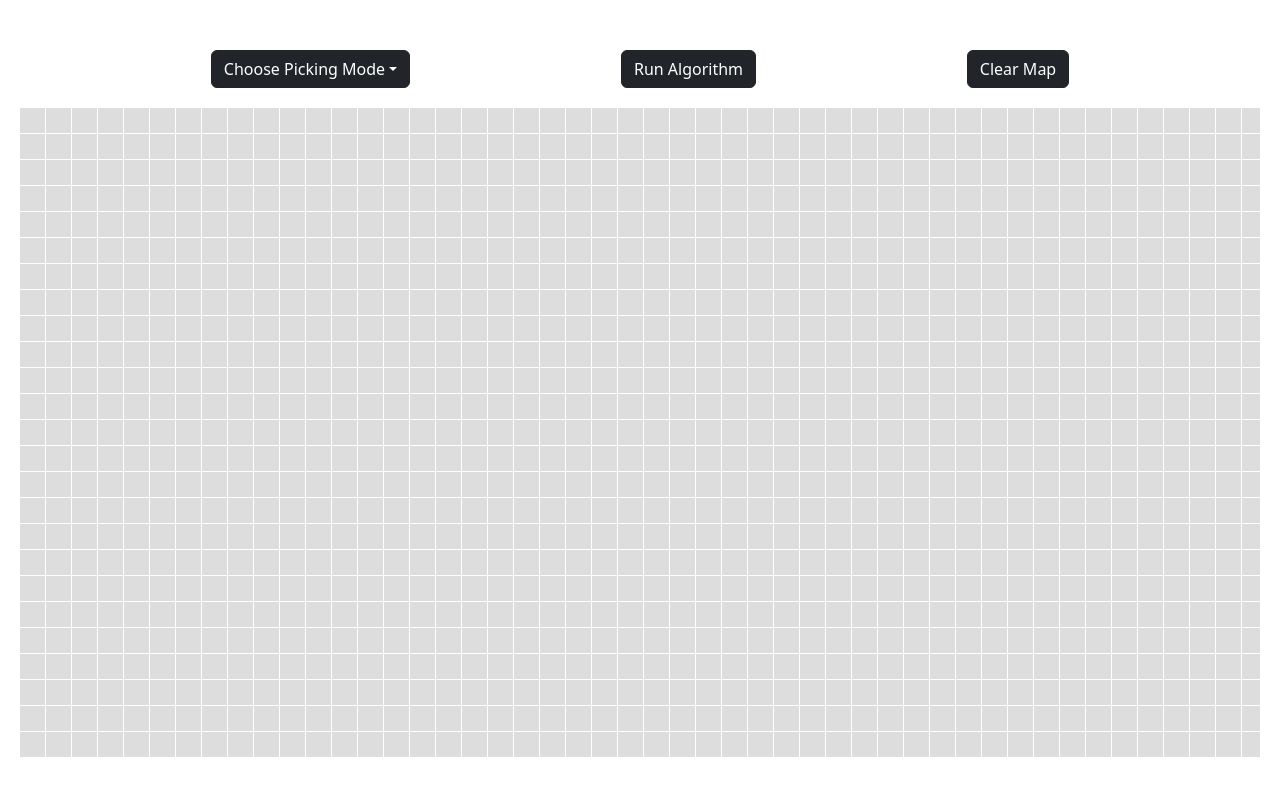
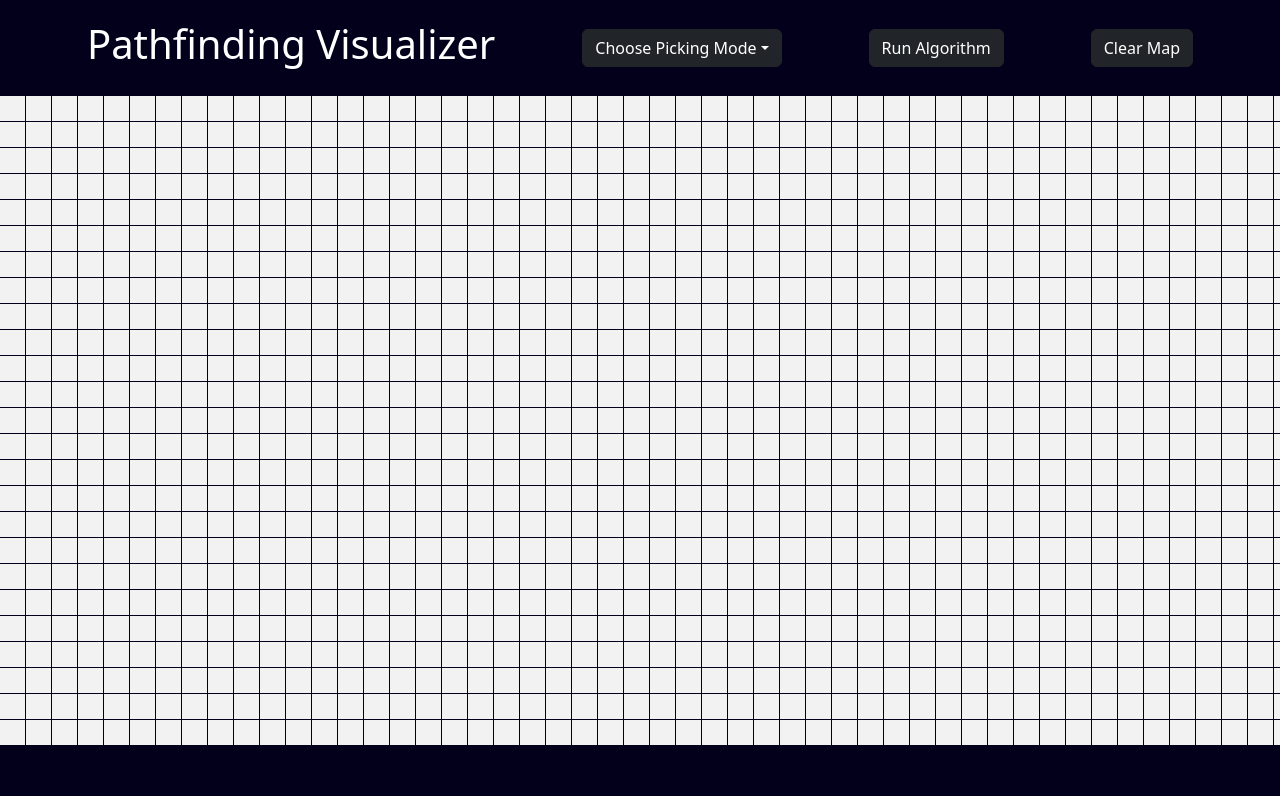
Before and after one commit to nicomu99/pathfinder-visualizer, a React (Create React App) app: page / in a window 1280 px wide. Shown: the top 796 px of the page. Built offline with nearby package versions, Linux system fonts and the light colour scheme.

Commit message:
Changed colors

```diff
--- a/src/Tile.js
+++ b/src/Tile.js
@@ -8,17 +8,18 @@ import {
 // Returns the color of the tile based on its mode
 const getTileColor = (tile) => {
     if (tile.mode === 'wall') {
-        return "#E3B448"
+        return "#191919"
     } else if (tile.isPath) {
-        return "#3A6B35"
+        return "#C84B31"
     } else if (tile.mode === 'start') {
         return "#00B825"
     } else if (tile.mode === 'end') {
         return "#860018"
     } else if (tile.wasVisited) {
-        return "#3A3A3A"
+        // semi dark gray
+        return "#494949"
     }
-    return "#ddd"
+    return "#F2F2F2"
 }
 
 function Tile({tile}) {
--- a/src/Visualizer.js
+++ b/src/Visualizer.js
@@ -33,6 +33,7 @@ export function Visualizer() {
 	return (
 		<div className={styles.container}>
 			<div className={styles.menu}>
+				<h1>Pathfinding Visualizer</h1>
 				<DropdownButton id="dropdown-basic-button" title="Choose Picking Mode" menuVariant="dark" variant="dark">
 					<Dropdown.Item onClick={() => choosePickingMode('wall')}>Wall</Dropdown.Item>
 					<Dropdown.Item onClick={() => choosePickingMode('start')}>Start</Dropdown.Item>
--- a/src/style/Path.module.css
+++ b/src/style/Path.module.css
@@ -2,5 +2,4 @@
     display: flex;
     justify-content: center;
     align-items: center;
-    margin: 20px;
 }
--- a/src/style/Visualizer.module.css
+++ b/src/style/Visualizer.module.css
@@ -1,10 +1,13 @@
 .container {
     margin: 0 auto;
+    background-color: #03001C;
+    min-height: 100vh;
 }
 
 .menu {
-    margin-top: 50px;
+    padding: 20px 0;
     display: flex;
     justify-content: space-evenly;
     align-items: center;
+    color: #fff;
 }
```
